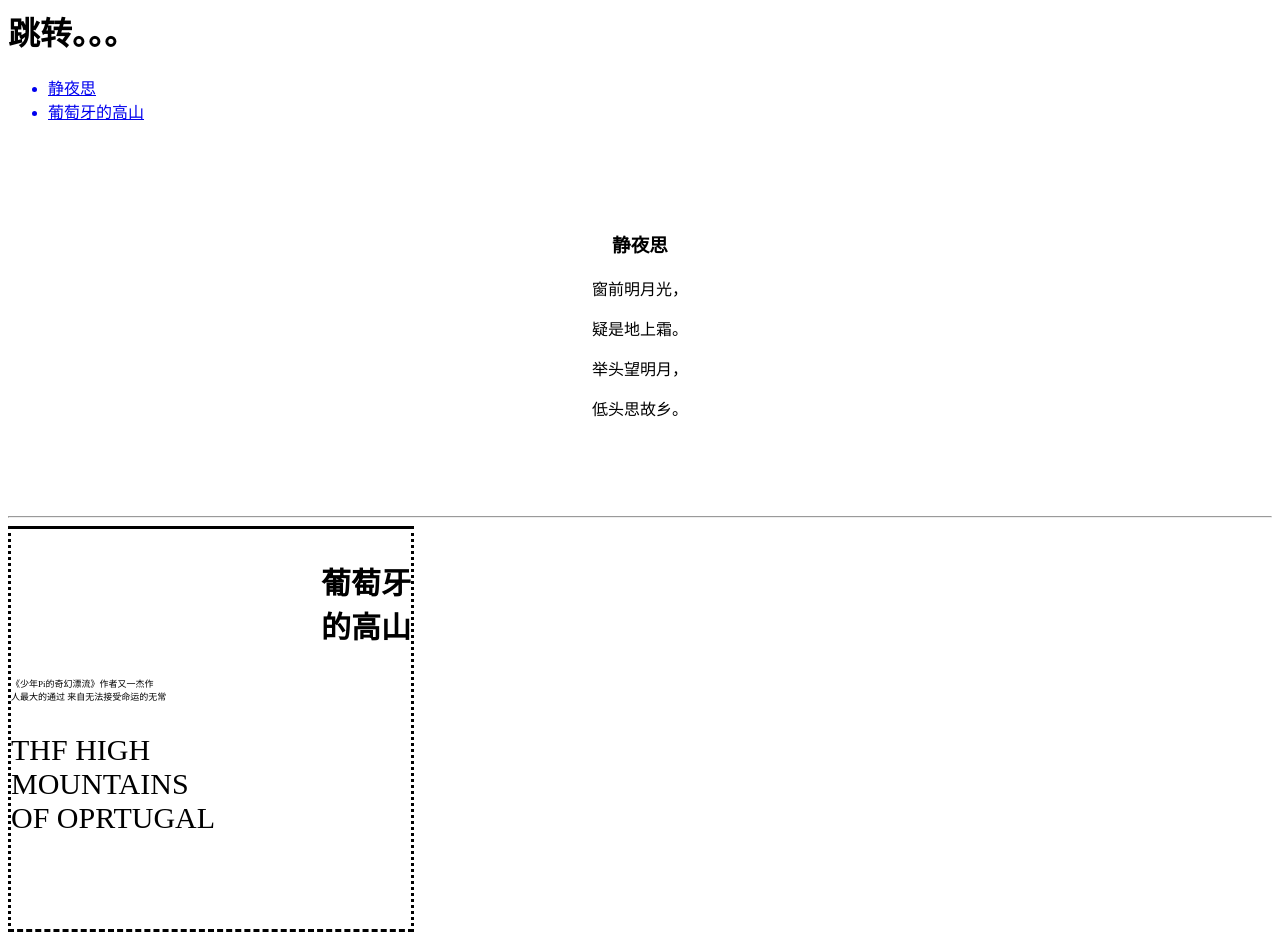
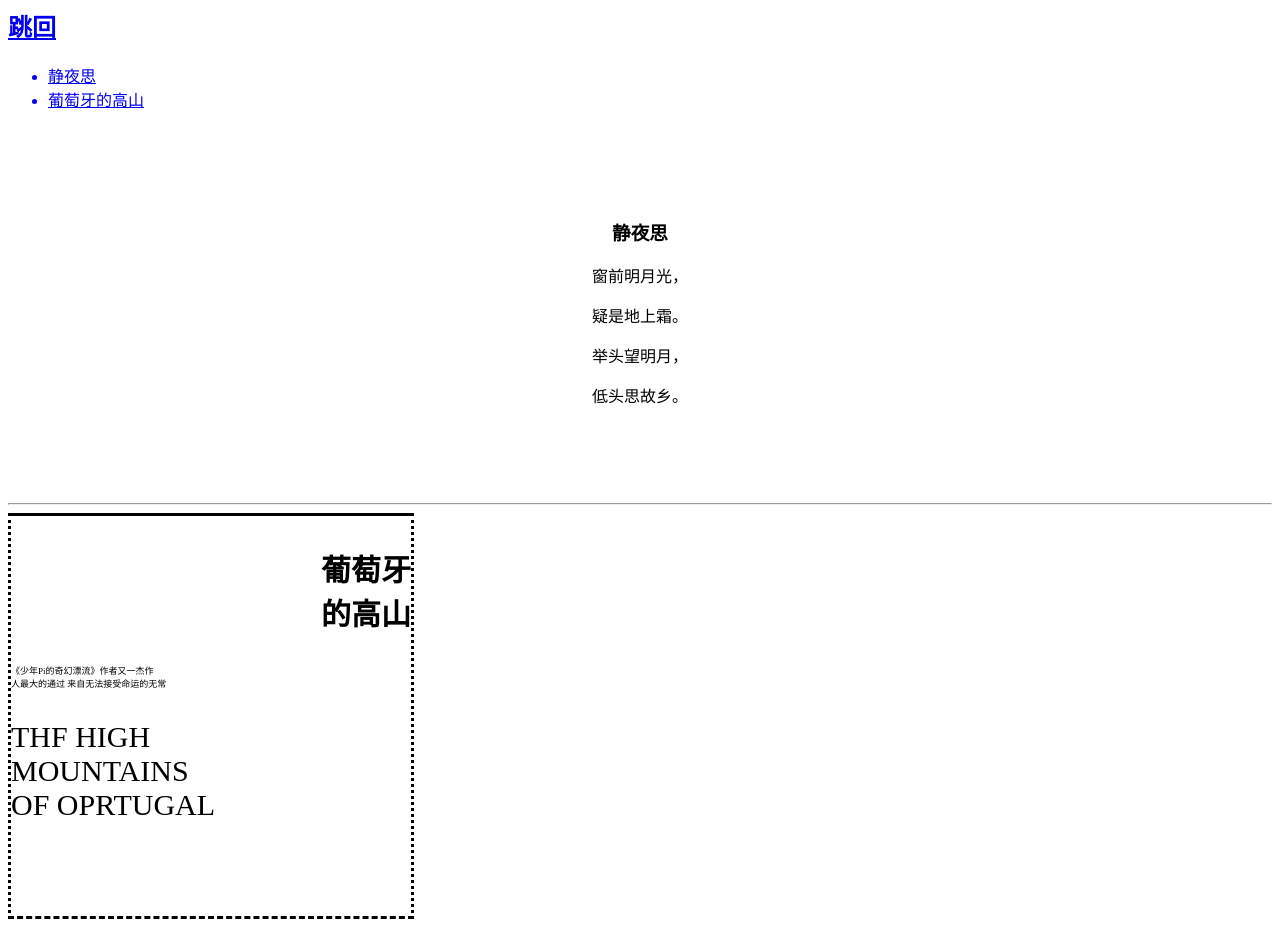
Before and after one commit to h2ws/oyydd.github.io, a plain HTML site: page test.html in a window 1280 px wide. Drawn offline with Linux system fonts and the light colour scheme.

Commit message:
新增浏览页面跳回操作

```diff
--- a/test.html
+++ b/test.html
@@ -31,7 +31,7 @@
 		</style>
 	</head>
 	<body>
-		<h1>跳转。。。</h1>
+		<h2><a href = "index.html">跳回</a></h2>
 		<ul>
 			<a href = #><li>静夜思</li></a>
 			<a href = #><li>葡萄牙的高山</li></a>
```
